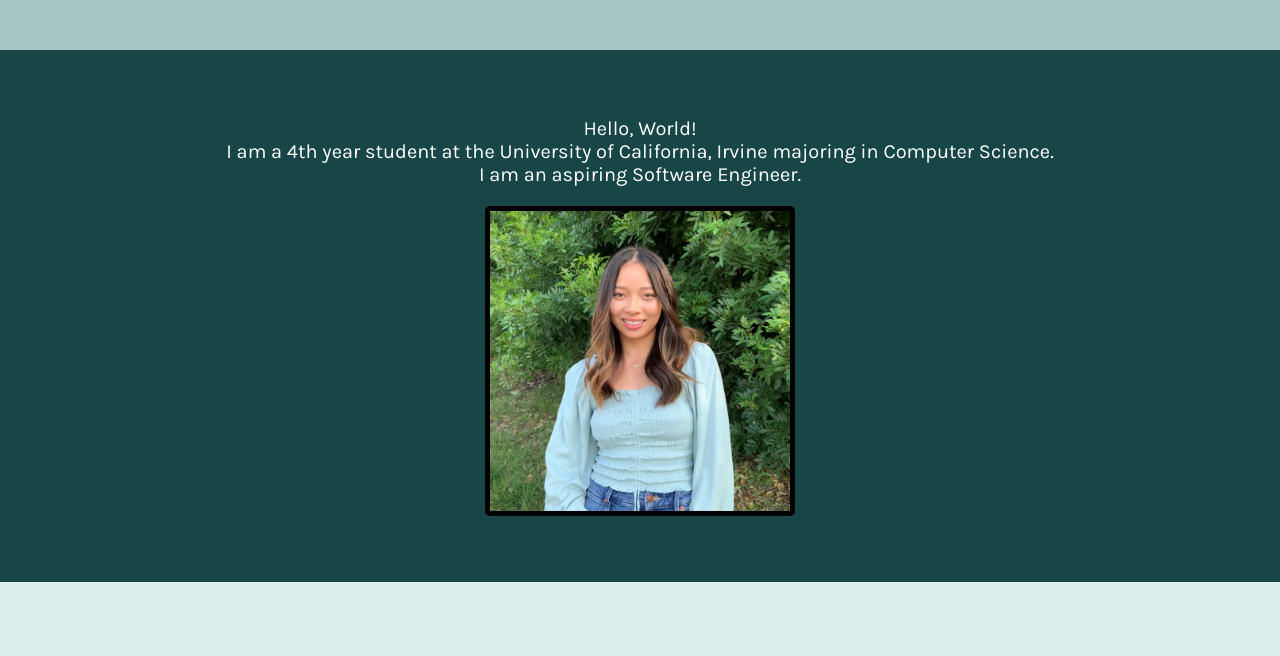
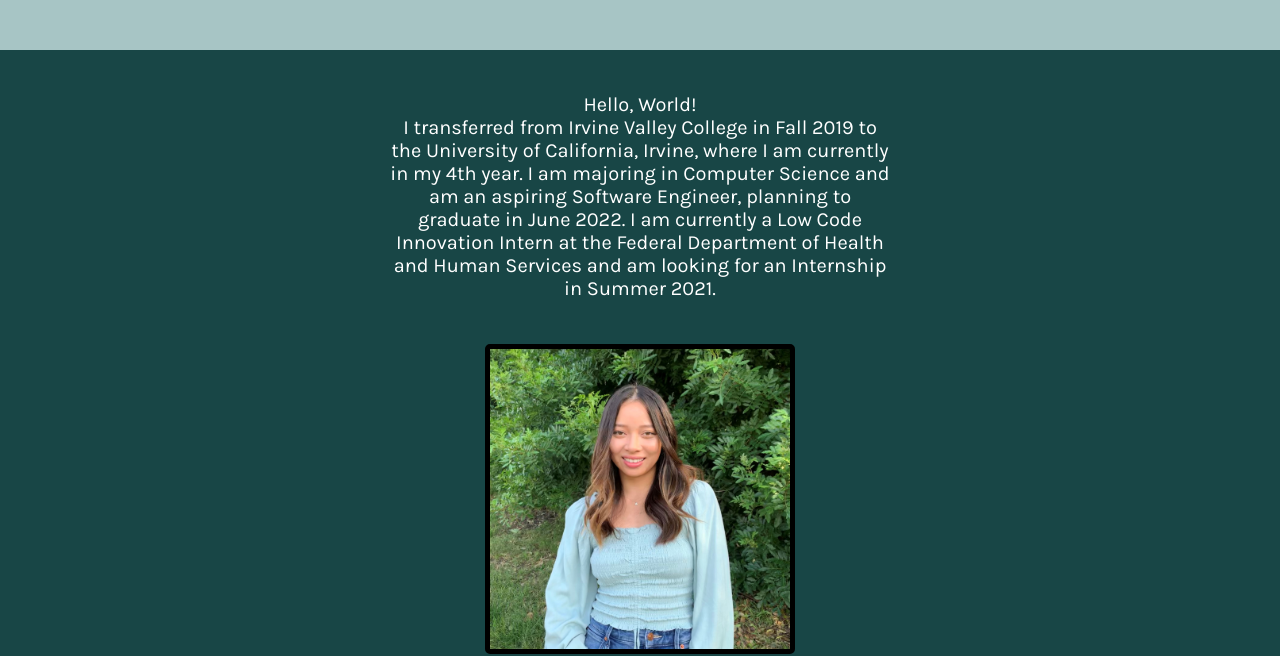
Before and after one commit to sophiehuynh/sophiehuynh.github.io, a plain HTML site: page index.html in a window 1280 px wide. Shown: the part 155-811 px from the top of the page. Drawn offline with nearby package versions, Linux system fonts and the light colour scheme.

Commit message:
Revised Bio

```diff
--- a/index.html
+++ b/index.html
@@ -29,9 +29,10 @@ EMAIL: sophielh@uci.edu
     <h1>Sophie Huynh</h1>
   </div>
   <div id="AboutMe">
-      <p><br><br>Hello, World! <br>I am a 4th year student at the University of California, Irvine majoring in Computer Science.<br>
-      I am an aspiring Software Engineer.<br>
-    </p>
+      <p><br><br>Hello, World! <br>I transferred from Irvine Valley College in Fall 2019 to the University of California, Irvine, where I am currently
+        in my 4th year. I am majoring in Computer Science and am an aspiring Software Engineer, planning to graduate in June 2022. I am currently a Low Code Innovation Intern at the Federal
+        Department of Health and Human Services and am looking for an Internship in Summer 2021. <br>
+      </p>
     <img src="Sophie.jpg" alt="Sophie Huynh">
   </div>
   <div id="Skills">
--- a/style.css
+++ b/style.css
@@ -12,6 +12,7 @@ header {
     padding:0px;
     top:20px;
     margin:0px;
+
 }
 
 .navhead {
@@ -59,6 +60,12 @@ a {
 
 p {
     color:white;
+    width:500px;
+    text-align: center;
+    position:relative;
+    top:17%;
+    left:50%;
+    transform: translate(-50%, -50%);
 }
 
 ul {
@@ -75,7 +82,6 @@ img {
 
 .inner {
     width: 500px;
-   /* border: 1px solid black;*/
     position:relative;
     top:50%;
     left:50%;
@@ -87,7 +93,7 @@ img {
 #AboutMe {
     background-color:rgb(24, 70, 70);
     border:1px solid rgb(24, 70, 70);
-    height:500px;
+    height:600px;
     font-size:20px;
     padding-bottom:30px;
 }
```
Also changed, not shown: readme.txt.
